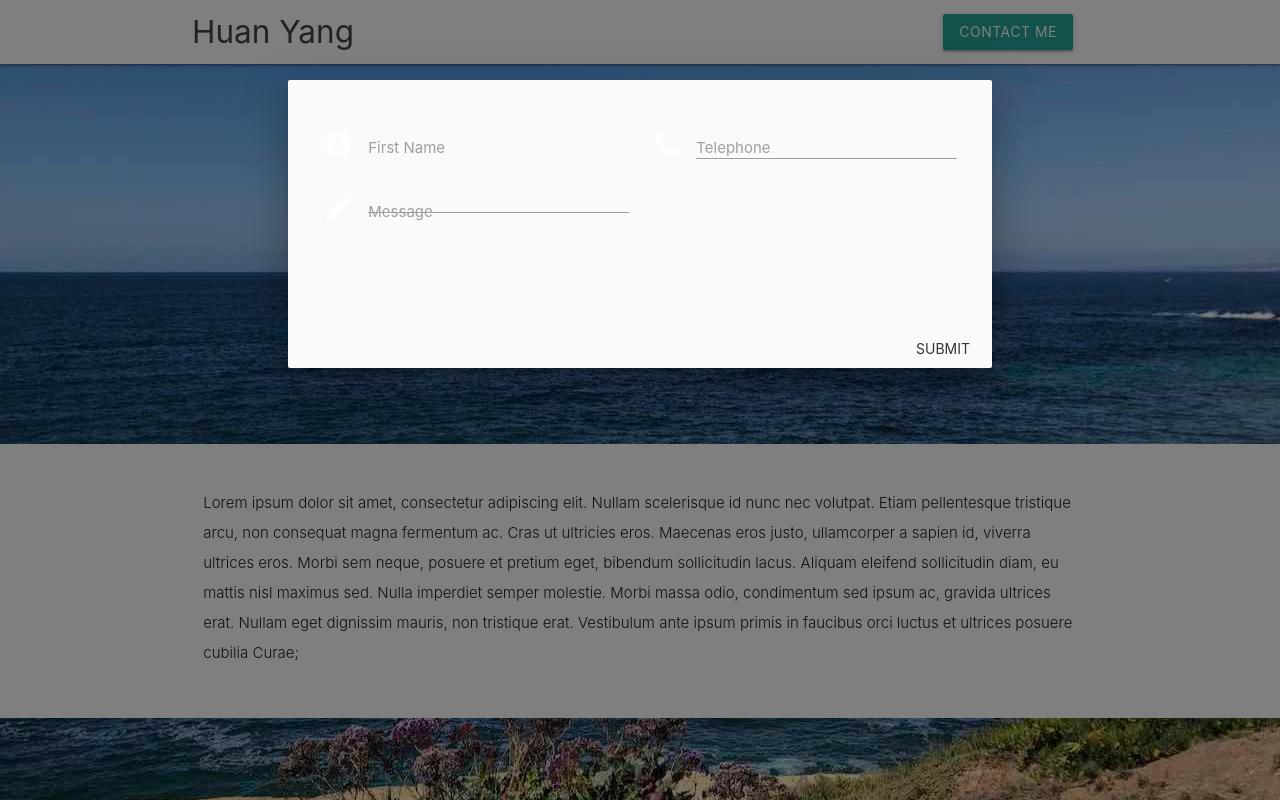
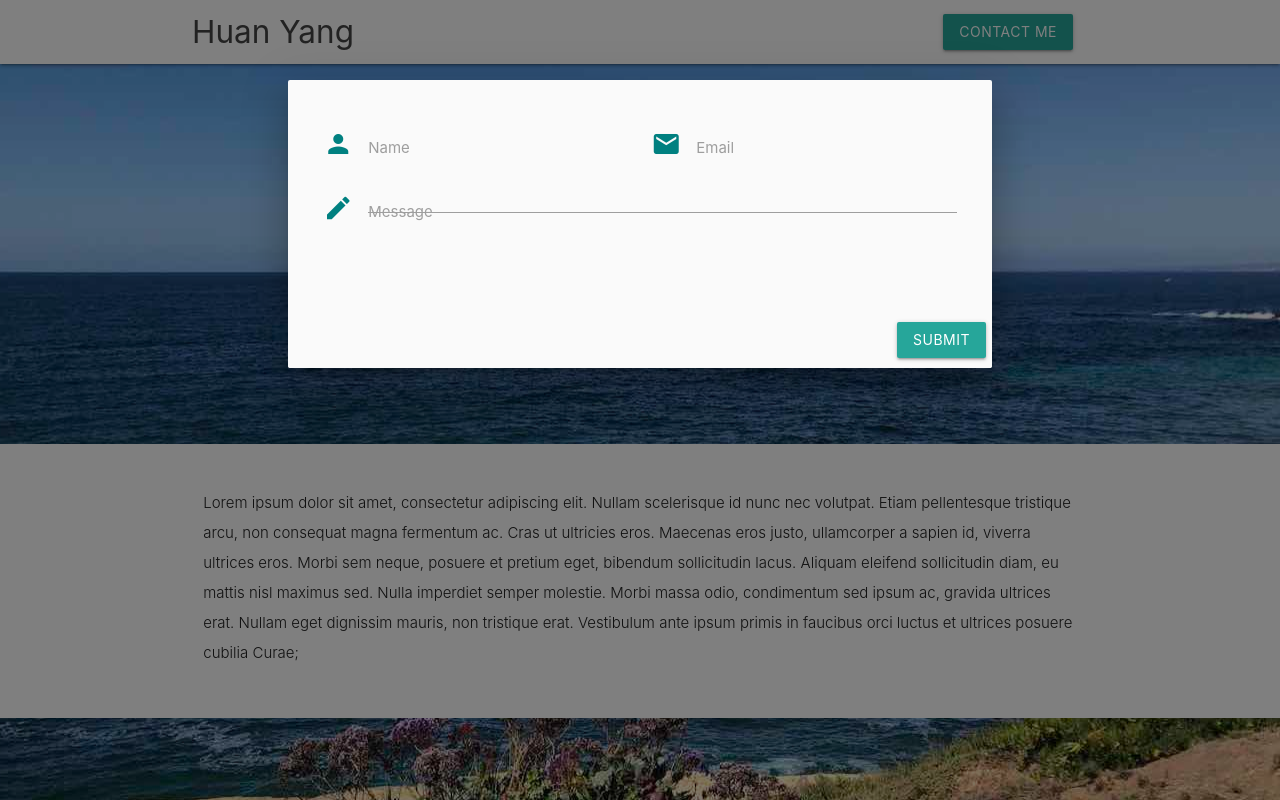
Before and after one commit to huanyang51/Materialize-Portfolio, a plain HTML site: page index.html in a window 1280 px wide. Both pictures are taken after a click on the link "CONTACT ME". Shown: the top 800 px of the page. Drawn offline with nearby package versions, Linux system fonts and the light colour scheme.

Commit message:
feat: update contact modal

```diff
--- a/css/style.css
+++ b/css/style.css
@@ -5,6 +5,9 @@
  *
  * Made By MaterializeCSS.com
  */
+i.material-icons.prefix {
+  color: teal;
+}
 
 nav ul a,
 nav .brand-logo {
@@ -23,13 +26,13 @@ p {
   min-height: 380px;
   line-height: 0;
   height: auto;
-  color: rgba(255,255,255,.9);
+  color: rgba(255, 255, 255, 0.9);
 }
-  .parallax-container .section {
-    width: 100%;
-  }
+.parallax-container .section {
+  width: 100%;
+}
 
-@media only screen and (max-width : 992px) {
+@media only screen and (max-width: 992px) {
   .parallax-container .section {
     position: absolute;
     top: 40%;
@@ -39,7 +42,7 @@ p {
   }
 }
 
-@media only screen and (max-width : 600px) {
+@media only screen and (max-width: 600px) {
   #index-banner .section {
     top: 0;
   }
--- a/index.html
+++ b/index.html
@@ -42,29 +42,29 @@
               <form class="col s12">
                 <div class="row">
                   <div class="input-field col s6">
-                    <i class="material-icons prefix">account_circle</i>
-                    <input id="icon_prefix" type="text" class="validate" />
-                    <label for="icon_prefix">First Name</label>
+                    <i class="material-icons prefix">person</i>
+                    <input id="name" type="text" class="validate" />
+                    <label for="name">Name</label>
                   </div>
                   <div class="input-field col s6">
-                    <i class="material-icons prefix">phone</i>
-                    <input id="icon_telephone" type="tel" class="validate" />
-                    <label for="icon_telephone">Telephone</label>
+                    <i class="material-icons prefix">mail</i>
+                    <input id="email" type="email" class="validate" />
+                    <label for="email">Email</label>
                   </div>
-                  <div class="input-field col s6">
+                  <div class="input-field col s12">
                     <i class="material-icons prefix">mode_edit</i>
                     <textarea
-                      id="icon_prefix2"
+                      id="textarea"
                       class="materialize-textarea"
                     ></textarea>
-                    <label for="icon_prefix2">Message</label>
+                    <label for="textarea">Message</label>
                   </div>
                 </div>
               </form>
             </div>
           </div>
           <div class="modal-footer">
-            <a href="#!" class="modal-close waves-effect waves-green btn-flat"
+            <a href="#!" class="modal-close waves-effect waves-green btn right"
               >Submit</a
             >
           </div>
```
